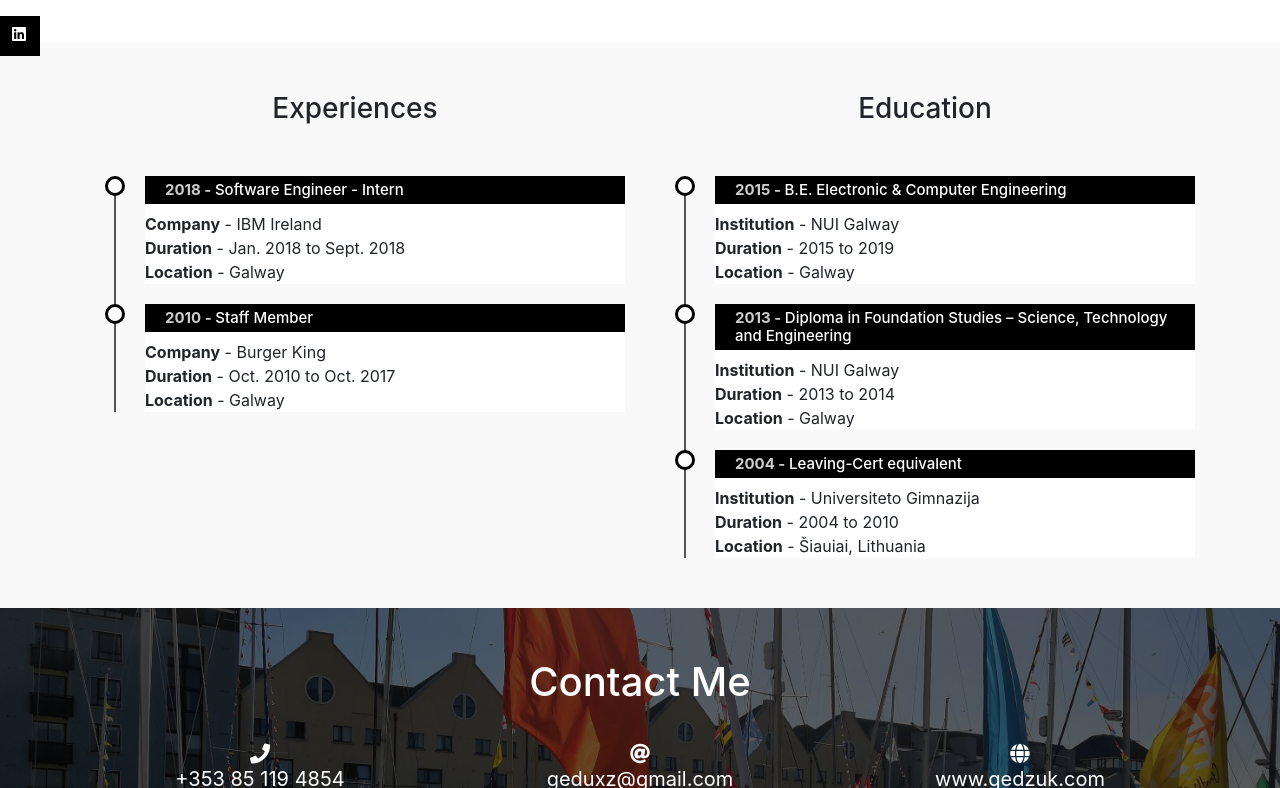
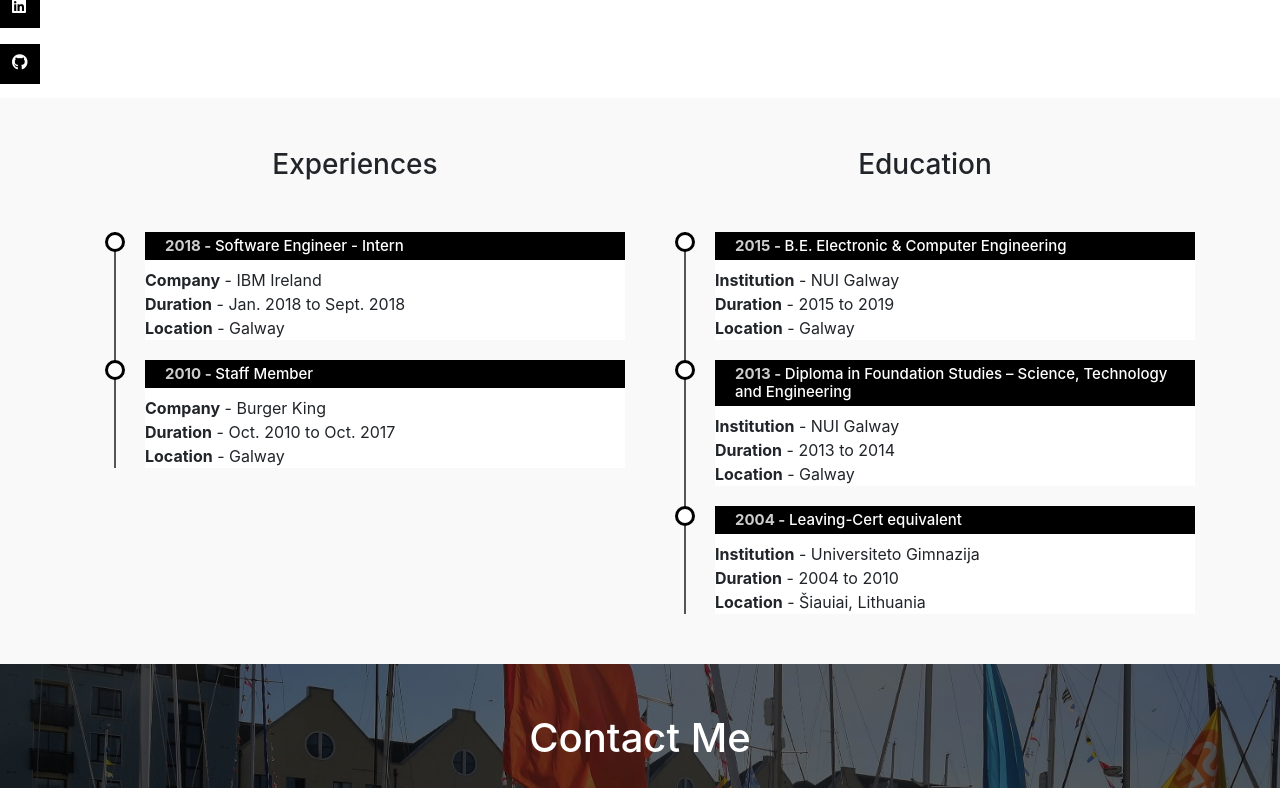
Before and after one commit to Gediminas03/MyWebsite, a plain HTML site: page index.html in a window 1280 px wide. Shown: the part 1320-2108 px from the top of the page. Drawn offline with nearby package versions, Linux system fonts and the light colour scheme.

Commit message:
github side link added

```diff
--- a/index.html
+++ b/index.html
@@ -74,6 +74,9 @@
 	<div class="social-icons">
 		<ul>
 			<a href="https://www.linkedin.com/in/ged03/"><li><i class="fab fa-linkedin"></i></li></a>
+		</ul>
+		<ul>
+			<a href="https://github.com/gediminas03"><li><i class="fab fa-github"></i></li></a>
 		</ul>
 	</div>
 
```
